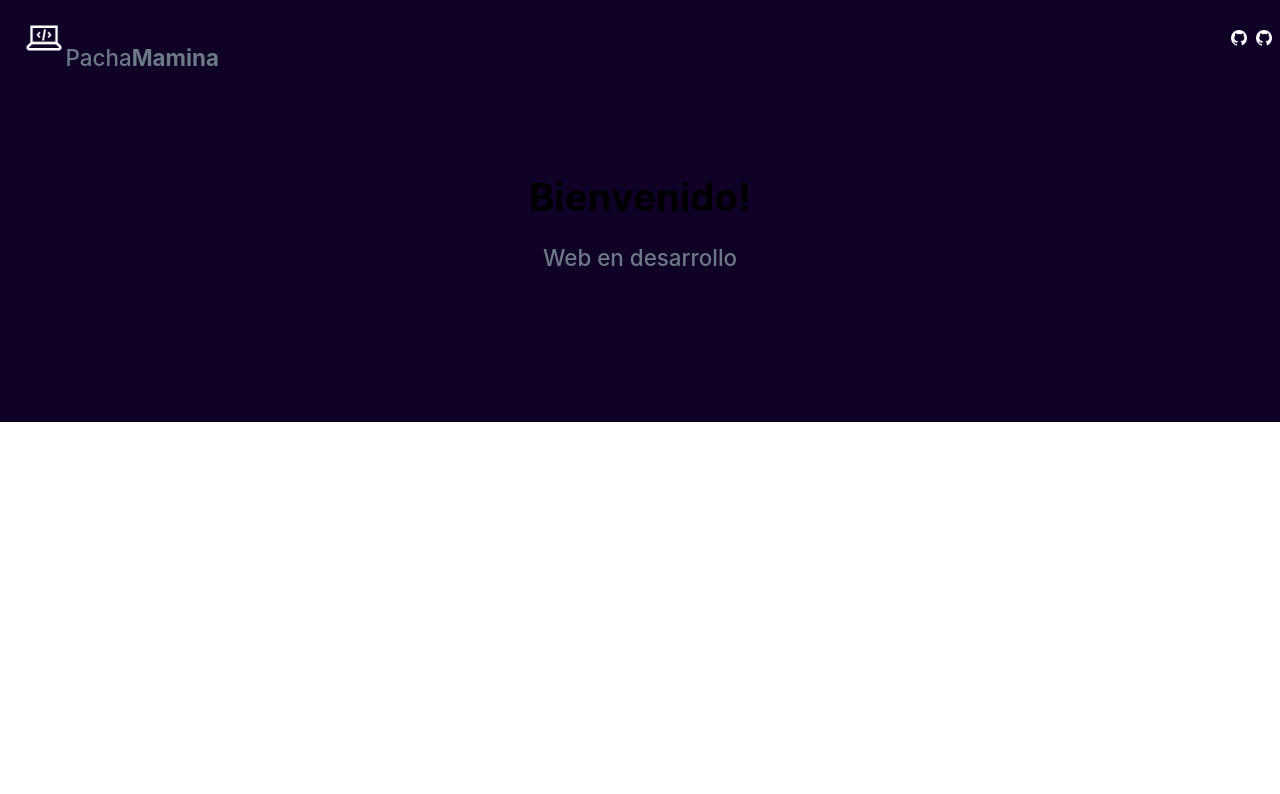
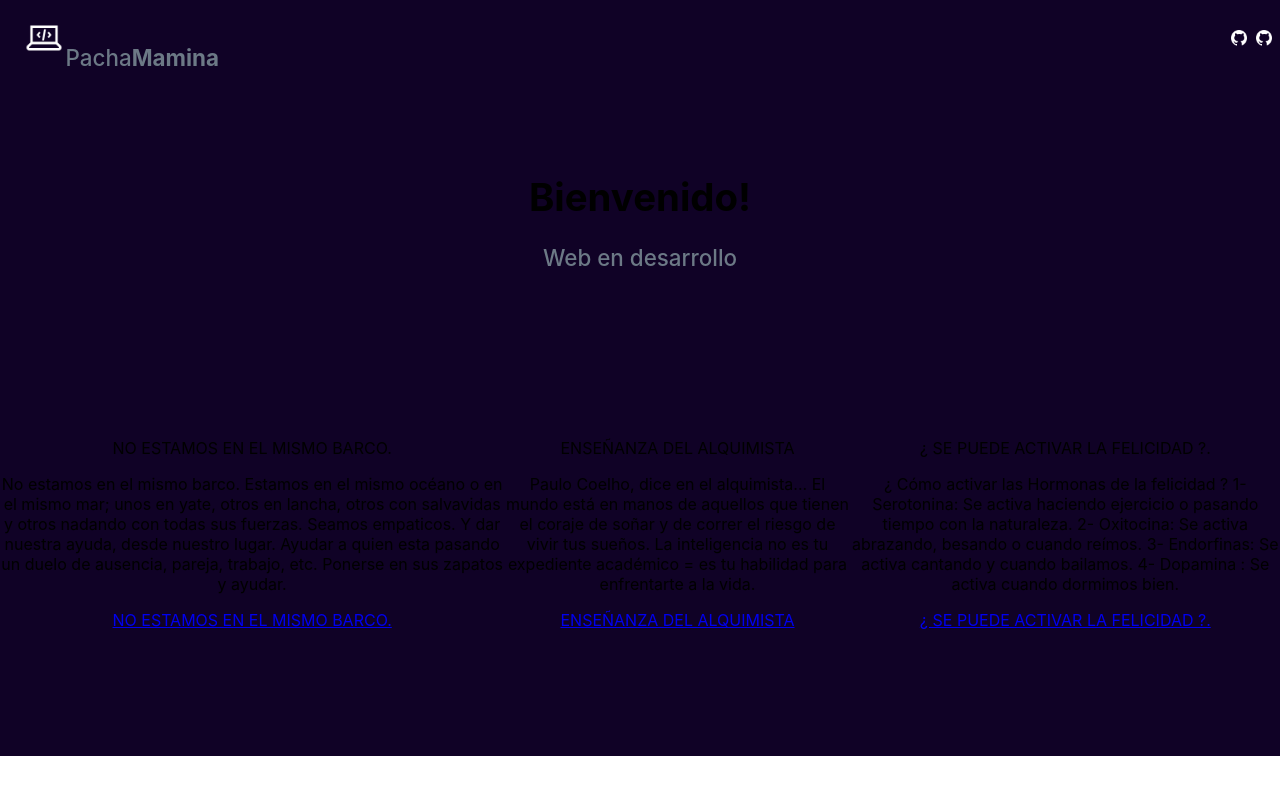
Before and after one commit to MatiasCeb/pachamamina, a React (Create React App) app: page / in a window 1280 px wide. Shown: the top 794 px of the page. Built offline with nearby package versions, Linux system fonts and the light colour scheme.

Commit message:
Youtube Section

```diff
--- a/package.json
+++ b/package.json
@@ -3,12 +3,14 @@
   "version": "0.1.0",
   "private": true,
   "dependencies": {
+    "@justinribeiro/lite-youtube": "^1.5.0",
     "@testing-library/jest-dom": "^5.17.0",
     "@testing-library/react": "^13.4.0",
     "@testing-library/user-event": "^13.5.0",
     "react": "^18.3.1",
     "react-dom": "^18.3.1",
     "react-scripts": "5.0.1",
+    "styled-components": "^6.1.12",
     "web-vitals": "^2.1.4"
   },
   "scripts": {
--- a/src/App.js
+++ b/src/App.js
@@ -1,12 +1,14 @@
 import './App.css';
 import NavBar from "./components/NavBar";
 import Header from "./components/Header";
+import YoutubeSection from './components/YoutubeSection';
 
 function App() {
   return (
     <div className="App">
       <NavBar />
       <Header />
+      <YoutubeSection />
     </div>
   );
 }
--- /dev/null
+++ b/src/components/SkillCard.js
@@ -0,0 +1,30 @@
+import React from "react";
+import '@justinribeiro/lite-youtube';
+
+const SkillCard = (props) => {
+    const {skill} = props;
+
+    return (
+        <div className="youtube-item">
+            <p className="card-item__details--title">{skill.title}</p>
+            <p className="card-item__details--title">{skill.text}</p>
+            <lite-youtube
+                videoid={skill.videoId}
+                tabindex="0"
+                aria-label="button"
+            >
+                <a
+                    href={`https://youtube.com/watch?v=${skill.videoId}`}
+                    class="lty-playbtn"
+                    title={skill.title}
+                    role="button"
+                    tabindex="0"
+                >
+                    <span class="lyt-visually-hidden">{skill.title}</span>
+                </a>
+            </lite-youtube>
+        </div>
+    )
+}
+
+export default SkillCard;
--- /dev/null
+++ b/src/components/YoutubeSection.js
@@ -0,0 +1,32 @@
+import React from "react";
+import { skills } from "./shared/skills";
+import SkillCard from "./SkillCard";
+import StyledSkills from "./styles/StyledSkills";
+import "./styles/YoutubeSection.css";
+
+
+const YoutubeSection = () => {
+    return(
+        <div className="youtube--section-container">
+            {skills.map((skill) =>
+                <SkillCard key={skill.id} skill={skill}/>)
+            }
+        </div>
+        // <div className="header">
+        //     {/* <div className="header--img" alt="" /> */}
+        //     <div className="header--title-container">
+        //         <h1 className="header--title-h1">Welcome! I´m Matías Ceballos</h1>
+        //         <p className="header--title-p">Frontend Developer</p>
+        //         <StyledSkills>
+        //             {skills.map((skill) =>
+        //                 <SkillCard key={skill.id} skill={skill}/>)}
+        //         </StyledSkills>
+        //         <p className="header--title-p">Frontend Developer</p>
+        //         {skills.map((skill) =>
+        //                 <SkillCard key={skill.id} skill={skill}/>)}
+        //     </div>
+        // </div>
+    )
+};
+
+export default YoutubeSection;
--- a/src/components/shared/skills.js
+++ b/src/components/shared/skills.js
@@ -2,21 +2,21 @@ export const skills =
     [
         {
             id: 0,
-            title:'JavaScript',
-            image:"/assets/icons/icons8-javascript-gradient-64px.png",
-            text:'Nuestra API toma información minuto a minuto sobre las tasas que más determinan el comportamiento',
+            title:'NO ESTAMOS EN EL MISMO BARCO.',
+            text:'No estamos en el mismo barco. Estamos en el mismo océano o en el mismo mar; unos en yate, otros en lancha, otros con salvavidas y otros nadando con todas sus fuerzas.  Seamos empaticos. Y dar nuestra ayuda, desde nuestro lugar. Ayudar a quien esta pasando un duelo de ausencia, pareja, trabajo, etc. Ponerse en sus zapatos y ayudar.',
+            videoId: "eZ8YlPFqiMw",
         },
         {
             id: 1,
-            title:'React',
-            image:'/assets/icons/icons8-react-native-gradient-64px.png',
-            text:'Ni en la compra o al momento de exit, Batatabit siempre te muestra el costo real de lo que estás adquiriendo.',
+            title:'ENSEÑANZA DEL ALQUIMISTA',
+            text:'Paulo Coelho, dice en el alquimista... El mundo está en manos de aquellos que tienen el coraje de soñar y de correr el riesgo de vivir tus sueños.  La inteligencia no es tu expediente académico = es tu habilidad para enfrentarte a la vida.',
+            videoId: "0eC58i9FCsQ",
         },
         {
             id: 2,
-            title:'Java',
-            image:'/assets/icons/icons8-java-64.png',
-            text:'Nuestras fuentes están 100% verificadas y continuamos auditando su contenido mientras se actualizan.',
+            title:'¿ SE PUEDE ACTIVAR LA FELICIDAD ?.',
+            text:'¿ Cómo activar las Hormonas de la felicidad ? 1- Serotonina: Se activa haciendo ejercicio o pasando tiempo con la naturaleza. 2- Oxitocina: Se activa abrazando, besando o cuando reímos. 3- Endorfinas: Se activa cantando y cuando bailamos. 4- Dopamina : Se activa cuando dormimos bien.',
+            videoId: "oazjTxuK9JE",
         },
     ];
 
--- /dev/null
+++ b/src/components/styles/SkillCard.css
@@ -0,0 +1,11 @@
+.youtube-item{
+    position: relative;
+    display: flex;
+    flex-direction: column;
+    justify-content: center;
+    width: 100%;
+    min-width: 320px;
+    height: 334px;
+    text-align: center;
+    background: rgb(19, 38, 2);
+}
--- /dev/null
+++ b/src/components/styles/StyledSkills.js
@@ -0,0 +1,114 @@
+import styled from "styled-components";
+
+const StyledProject = styled.section`
+.card-item {
+    margin-top: 20px;
+    display: inline-block;
+    width: 33%;
+    height: 50px;
+}
+.card-item__img {
+
+}
+.card-item__details--title {
+    margin-top: 2px;
+    font-size: 1.2rem;
+    font-weight: 500;
+    line-height: 1.8rem;
+    color: rgb(108, 121, 134);
+}
+
+/* .card-item {
+    border-radius: 20px;
+    overflow: hidden;
+    position: relative;
+    display: inline-block;
+    width: 200px;
+    height: 250px;
+    margin-right: 10px;
+    font-size: 20px;
+    cursor: pointer;
+    transition: 450ms all;
+    -webkit-transform-origin: center left;
+            transform-origin: center left;
+}
+
+.card-item:hover ~ .card-item {
+    -webkit-transform: scale(1);
+            transform: scale(1);
+    opacity: 1;
+    /* -webkit-transform: translate3d(0px, 0, 0);
+            transform: translate3d(100px, 0, 0);
+}
+
+.card-item__img {
+    width: 200px;
+    height: 250px;
+    -o-object-fit: cover;
+    object-fit: cover;
+}
+
+.card-item__details {
+    align-items: flex-start;
+    background: linear-gradient(to top, rgba(0,0,0,0.9) 0%, rgba(0,0,0,0) 100%);
+    bottom: 0;
+    display: flex;
+    font-size: 10px;
+    flex-direction: column;
+    justify-content: flex-end;
+    left: 0;
+    opacity: 0;
+    transition: 450ms opacity;
+    padding: 10px;
+    position: absolute;
+    right: 0;
+    top: 0;
+}
+
+.card-item__details--img {
+    width: 20px;
+}
+
+.card-item:hover .card-item__details {
+    opacity: 1;
+}
+
+.card-item__details--title {
+    color: white;
+    font-size: 1.5rem;
+    font-weight: bold;
+    margin: 5px 0px 0px 0px;
+}
+
+.card-item__details--subtitle {
+    color: white;
+    font-size: 1.3rem;
+    margin: 3px 0px;
+}
+.linkbutton {
+    box-sizing: border-box;
+    display: flex;
+    padding: 5px;
+    width: 50%;
+    height: 40px;
+    margin-top: 20px;
+    border: 2px solid var(--bitcoin-orange);
+    border-radius: 4px;
+    font-family: 'DM Sans', sans-serif;
+    font-size: 1.4rem;
+    font-weight: bold;
+    line-height: 1.8rem;
+    color: var(--just-white);
+    /* justify-content: center;
+    align-items: center; */
+    /* text-align: -webkit-match-parent;
+    justify-content: center;
+}
+        @media (min-width: 930px) {
+        justify-content: center;
+        } */
+`;
+
+
+
+export default StyledProject;
--- /dev/null
+++ b/src/components/styles/YoutubeSection.css
@@ -0,0 +1,45 @@
+.header {
+    position: relative;
+    display: flex;
+    flex-direction: column;
+    justify-content: center;
+    width: 100%;
+    min-width: 320px;
+    height: 334px;
+    text-align: center;
+    background: rgb(16, 2, 38);
+    /* background: linear-gradient(207.8deg, rgb(99, 1, 182) 100%, #6d1af7 5%); */
+}
+.youtube--section-container{
+    position: relative;
+    display: flex;
+    flex-direction: row;
+    justify-content: center;
+    width: 100%;
+    min-width: 320px;
+    height: 334px;
+    text-align: center;
+    background: rgb(16, 2, 38);
+}
+.header--title-container {
+    width: 90%;
+    min-width: 288px;
+    max-width: 900px;
+    height: 218px;
+    margin-top: 10px;
+    text-align: center;
+    align-self: center;
+}
+.header--title-h1 {
+    font-size: 2.4rem;
+    font-weight: bold;
+    line-height: 2.6rem;
+    color: var(--just-white);
+}
+.header--title-p {
+    margin-top: 25px;
+    font-size: 1.4rem;
+    font-weight: 500;
+    line-height: 1.8rem;
+    color: rgb(108, 121, 134);
+}
```
Also changed, not shown: 1 other file (tests, documents, lock files or other folders).
